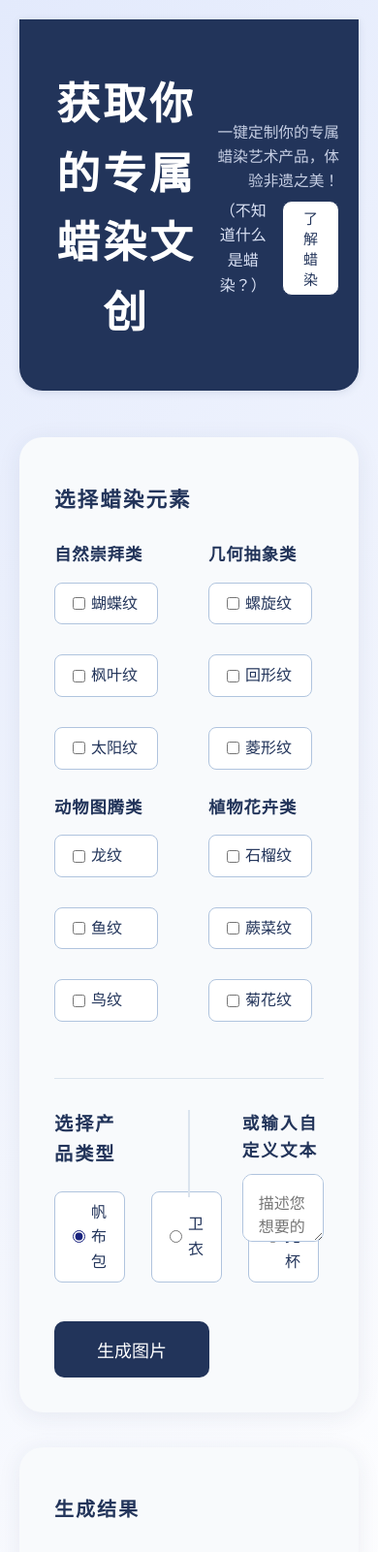
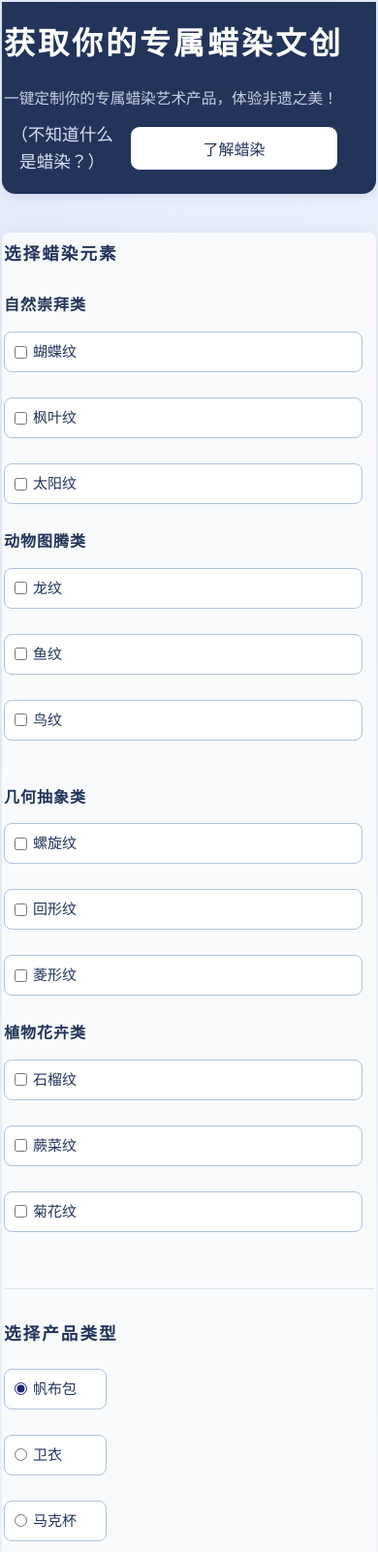
Before and after one commit to EnigmaYYY/Get-Your-Own-Batik-Creation, a website: page index.html in a window 390 px wide. Shown: the top 1601 px of the page at 97% size. Drawn offline with Linux system fonts and the light colour scheme.

Commit message:
Update styles.css

```diff
--- a/styles.css
+++ b/styles.css
@@ -235,23 +235,116 @@ footer {
 }
 
 @media (max-width: 768px) {
+    .container {
+        padding: 8px;
+    }
+    header {
+        padding: 16px 0 12px 0 !important;
+        font-size: 1.1rem;
+        border-radius: 0 0 14px 14px !important;
+    }
+    .container > header > div {
+        flex-direction: column !important;
+        align-items: flex-start !important;
+        gap: 10px;
+    }
+    .container > header > div > div:first-child {
+        font-size: 2rem !important;
+        text-align: left;
+        margin-bottom: 8px;
+    }
+    .input-section, .results-section {
+        padding: 18px 8px 18px 8px !important;
+        border-radius: 12px !important;
+        margin: 18px 0 !important;
+    }
+    .batik-group-row {
+        flex-direction: column !important;
+        gap: 12px !important;
+    }
     .checkbox-grid {
-        grid-template-columns: repeat(2, 1fr);
+        grid-template-columns: 1fr !important;
+        gap: 10px !important;
     }
-    .image-grid {
-        grid-template-columns: repeat(2, 1fr);
+    .product-custom-row {
+        flex-direction: column !important;
+        gap: 12px !important;
     }
     .modal-content {
-        max-width: 95%;
+        width: 98vw !important;
+        min-width: unset !important;
+        padding: 8px !important;
+        max-width: 99vw !important;
+    }
+    #selected-image {
+        max-width: 100vw !important;
+        max-height: 40vh !important;
+    }
+    .main-btn, .download-btn, .batik-culture-btn {
+        width: 100% !important;
+        font-size: 1.1rem !important;
+        padding: 12px 0 !important;
+        margin: 10px 0 !important;
+        min-width: 0 !important;
+    }
+    h1, h2, h3 {
+        font-size: 1.1em !important;
+    }
+    .analysis-container, .cultural-context {
+        font-size: 15px !important;
+        padding: 12px 8px !important;
+        max-height: 220px !important;
+    }
+    .close-btn {
+        top: 8px !important;
+        right: 12px !important;
+        font-size: 24px !important;
+        width: 28px !important;
+        height: 28px !important;
+    }
+    .batik-group-title {
+        font-size: 1rem !important;
+    }
+    .checkbox-grid label {
+        font-size: 15px !important;
+        padding: 8px 10px !important;
+    }
+    .qrcode-hint {
+        font-size: 13px !important;
+    }
+    footer {
+        font-size: 0.95em !important;
+        padding: 10px !important;
+        border-radius: 8px !important;
     }
 }
 
 @media (max-width: 480px) {
-    .checkbox-grid {
-        grid-template-columns: 1fr;
+    .container {
+        padding: 2px !important;
     }
-    .image-grid {
-        grid-template-columns: 1fr;
+    .input-section, .results-section {
+        padding: 8px 2px 8px 2px !important;
+        border-radius: 8px !important;
+        margin: 8px 0 !important;
+    }
+    .modal-content {
+        padding: 2px !important;
+        border-radius: 8px !important;
+    }
+    .main-btn, .download-btn, .batik-culture-btn {
+        font-size: 1rem !important;
+        padding: 10px 0 !important;
+    }
+    .analysis-container, .cultural-context {
+        font-size: 14px !important;
+        padding: 8px 4px !important;
+        max-height: 160px !important;
+    }
+    .close-btn {
+        font-size: 20px !important;
+        width: 24px !important;
+        height: 24px !important;
     }
 }
 
```
